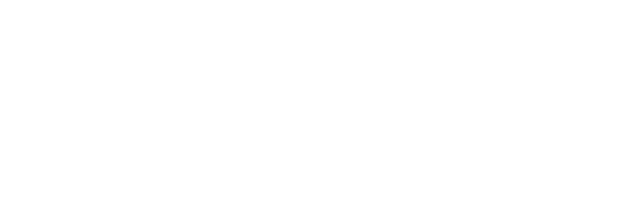
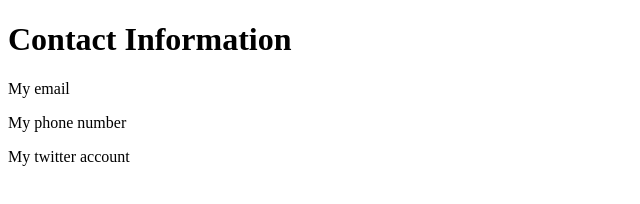
Before and after one commit to QuentinDelas/quentindelas.github.io, a plain HTML site: page contact.html in a window 1280 px wide. Shown: the whole page, without its empty margins (0-640 px from the left). Drawn offline with Linux system fonts and the light colour scheme.

Commit message:
Add contact info

```diff
--- a/contact.html
+++ b/contact.html
@@ -1,6 +1,9 @@
 <!DOCTYPE html>
 <html>
   <body>
-    <h1></h1>
+    <h1>Contact Information</h1>
+    <p>My email</p>
+    <p>My phone number</p>
+    <p>My twitter account</p>
   </body>
 </html>
```
